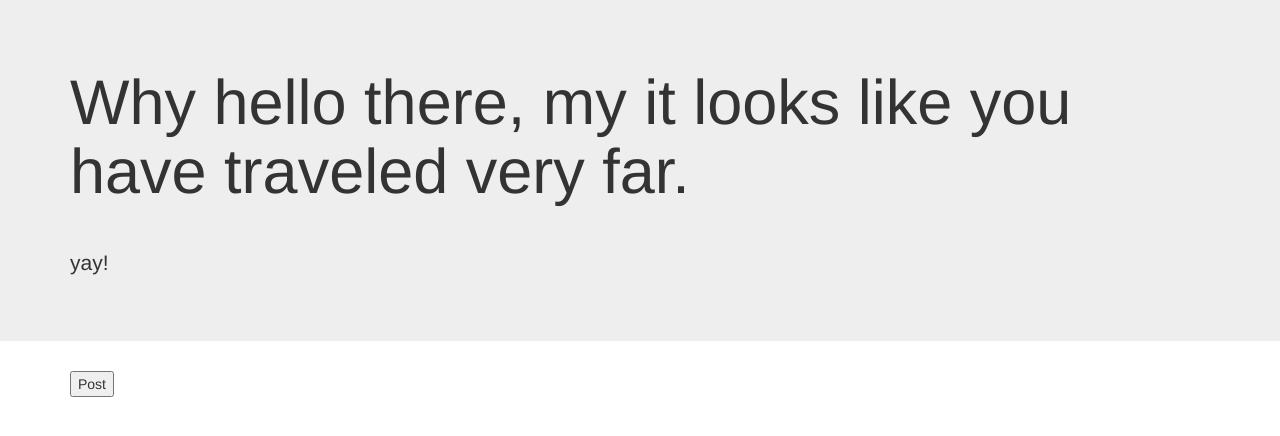
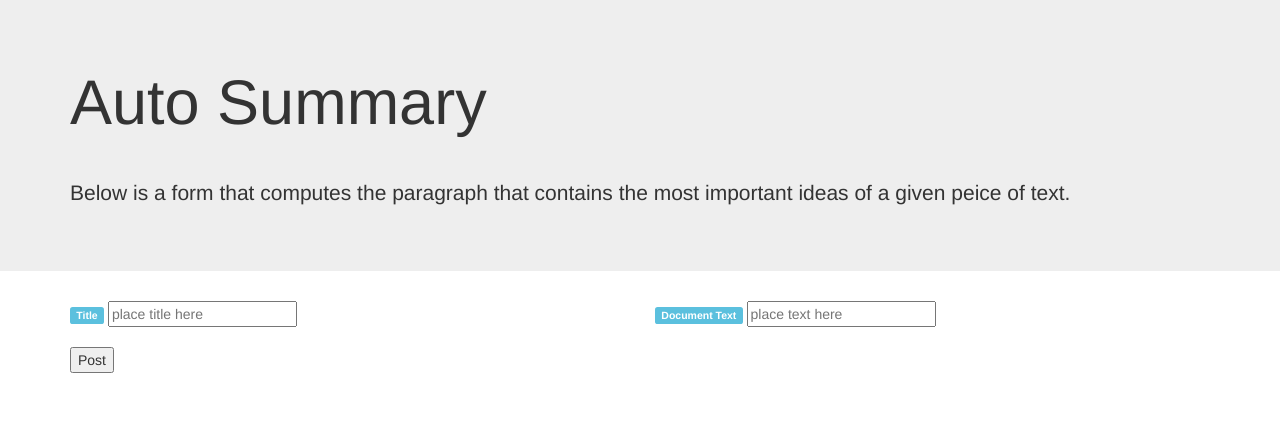
Before and after one commit to jewishmexicanguy/DjangoProject_Summarizer, a Django app: page /summary/ in a window 1280 px wide. Shown: the top 436 px of the page. Run offline with Django 3.2, Linux system fonts and the light colour scheme; some libraries are stand-ins or nearby versions.

Commit message:
the app works!

```diff
--- a/SummarizerSite/corpus_summary/forms.py
+++ b/SummarizerSite/corpus_summary/forms.py
@@ -9,7 +9,7 @@ class PostDocument(forms.Form):
     class Meta:
         #model = ''
         fields = ['text']
-        text = forms.CharField(max_length = 5000)
+        #text = forms.CharField(max_length = 5000)
         widgets = {
             'text': forms.TextInput(
                 attrs = {
--- a/SummarizerSite/corpus_summary/libros_epitome.py
+++ b/SummarizerSite/corpus_summary/libros_epitome.py
@@ -131,14 +131,9 @@ def summarize_from_rss_feeds(urls):
 
 def summarize_from_raw_text(corpus, title, num_pages = 2):
     fs = FrequencySummarizer()
-    f = open('rss_sumaries', 'a')
-    f.write('--------------------Summary of: ' + title + '----------------------\r\n')
-    f.write('number of pages: ' + str(num_pages) + '\r\n\r\n')
     summary = 'number of pages: ' + str(num_pages) + '\r\n\r\n'
     for s in fs.summarize(corpus, num_pages):
-        f.write('* ' + s + '\r\n\r\n')
         summary += '/r/n* ' + s
-    f.close()
     return summary
 
 xml_feeds = [
--- a/SummarizerSite/corpus_summary/static/scripts/main.js
+++ b/SummarizerSite/corpus_summary/static/scripts/main.js
@@ -2,28 +2,46 @@ $(function() {
     // Submit post on submit
     $('#post-form').on('submit', function(event){
         event.preventDefault();
-        console.log("form submitted");
         create_post();
     });
 
+    // AJAX for posting
     function create_post() {
-        console.log("create_post reached.");
         $.ajax({
-            url : "create_post/",
-            type : "POST",
-            data : { the_post : $('#post-text').val()},
-            success : function(json) {
-                $('#post-text').val('');
-                $('#results').innerHTML = '<p>' + json.summary + '</p>';
+            url : "/summary/create_post/", // the endpoint
+            type : "POST", // http method
+            data : {
+                text_title : $('#text-title').val(),
+                text : $('#text-to-submit').val()
+            }, // data sent with the post request
+            // handle a successful response
+            success : function(json)
+            {
+                // remove the value from the inputs
+                $('#text-to-submit').val('');
+                $('#text-title').val('');
+
+                // update the results div
+                var paragraphs = json.summary.split('/r/n');
+                var summary_elements = '<b>Text Summary</b><br />';
+                for (var i = 0; i < paragraphs.length; i++)
+                {
+                    summary_elements += '<p>' + paragraphs[i] + '</p><br />';
+                }
+                $('#results').html(summary_elements);
             },
-            error : function(xhr, errmsg, err){
-                $('results').innerHTML = '<p>something went wrong</p>';
+            // handle a non-successful response
+            error : function(xhr,errmsg,err)
+            {
+                console.log(xhr.status + ": " + xhr.responseText); // provide a bit more info about the error to the console
             }
         });
     };
 
+
     // This function gets cookie with a given name
-    function getCookie(name) {
+    function getCookie(name)
+    {
         var cookieValue = null;
         if (document.cookie && document.cookie != '') {
             var cookies = document.cookie.split(';');
@@ -44,11 +62,13 @@ $(function() {
     The functions below will create a header with csrftoken
     */
 
-    function csrfSafeMethod(method) {
+    function csrfSafeMethod(method)
+    {
         // these HTTP methods do not require CSRF protection
         return (/^(GET|HEAD|OPTIONS|TRACE)$/.test(method));
     }
-    function sameOrigin(url) {
+    function sameOrigin(url)
+    {
         // test that a given url is a same-origin URL
         // url could be relative or scheme relative or absolute
         var host = document.location.host; // host + port
@@ -72,4 +92,5 @@ $(function() {
             }
         }
     });
+
 });
--- a/SummarizerSite/corpus_summary/templates/corpus_summary/summarize.html
+++ b/SummarizerSite/corpus_summary/templates/corpus_summary/summarize.html
@@ -2,21 +2,33 @@
 {% block content %}
 <div class="jumbotron jumbotron-fluid">
     <div class="container">
-        <h1>Why hello there, my it looks like you have traveled very far.</h1>
+        <h1>Auto Summary</h1>
         <hr />
-        <p>yay!</p>
+        <p>Below is a form that computes the paragraph that contains the most important ideas of a given peice of text.</p>
     </div>
 </div>
 <div class="container">
     <form method="POST" id="post-form">
         {% csrf_token %}
-        <div class="fieldWrapper" id="the_post">
-            {{ form.text }}
+        <div class="row">
+            <div class="col-md-6">
+                <span class="label label-info">Title</span>
+                <input type="text" id="text-title" placeholder="place title here">
+            </div>
+            <div class="col-md-6">
+                <span class="label label-info">Document Text</span>
+                <input type="text" id="text-to-submit" placeholder="place text here">
+            </div>
         </div>
-        <div id="results">
+        <br />
+        <div class="row">
+            <div class="col-md-3">
+                <input type="submit" value="Post" class="tiny button">
+            </div>
         </div>
-        <input type="submit" value="Post" class="tiny button"
     </form>
+    <div id="results">
+    </div>
 </div>
 <script src="/static/scripts/main.js">
 </script>
--- a/SummarizerSite/corpus_summary/views.py
+++ b/SummarizerSite/corpus_summary/views.py
@@ -13,10 +13,11 @@ def summarize(request):
 
 def summarize_POST(request):
     if request.method == 'POST':
-        post_text = request.POST.get('the_post')
+        post_title = request.POST.get('text_title')
+        post_text = request.POST.get('text')
         response_data = {}
         response_data['result'] = 'Callback POST successful'
-        response_data['summary'] = summarize_from_raw_text(post_text, 'this title')
+        response_data['summary'] = summarize_from_raw_text(post_text, post_title)
         return HttpResponse(
             json.dumps(response_data),
             content_type = "application/json"
```
Also changed, not shown: SummarizerSite/corpus_summary/imperator.py (+7 -5 lines), SummarizerSite/SummarizerSite/urls.py (line endings or trailing spaces), 1 other file.
